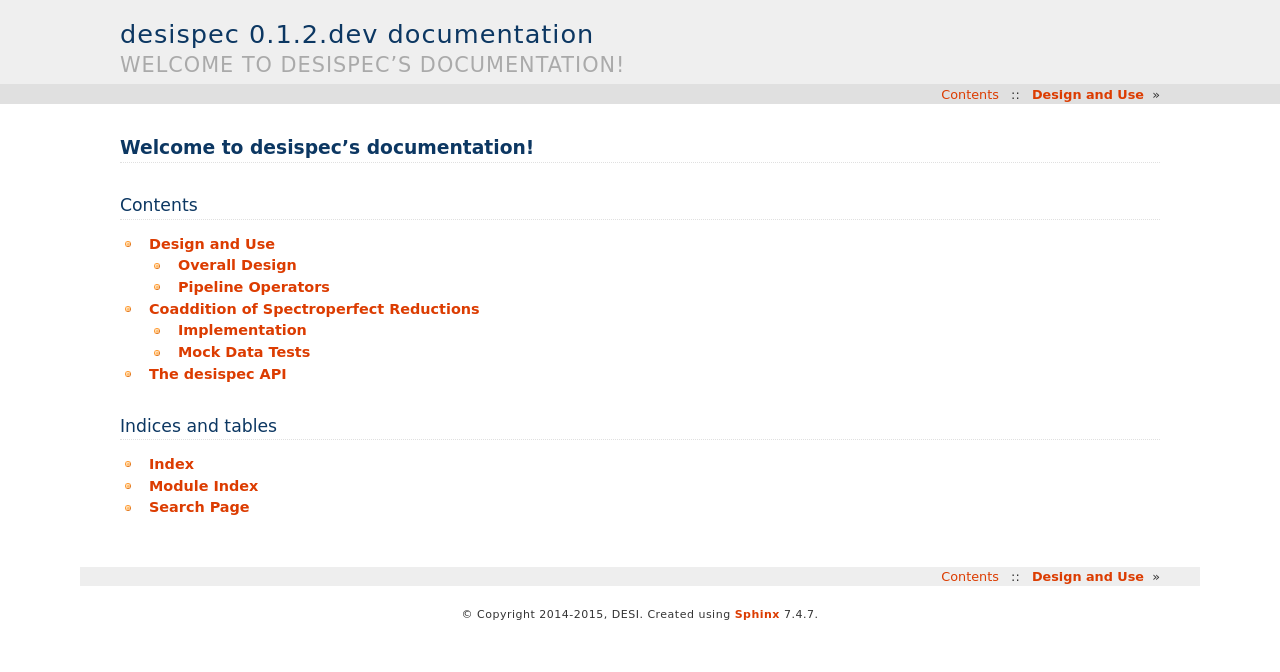
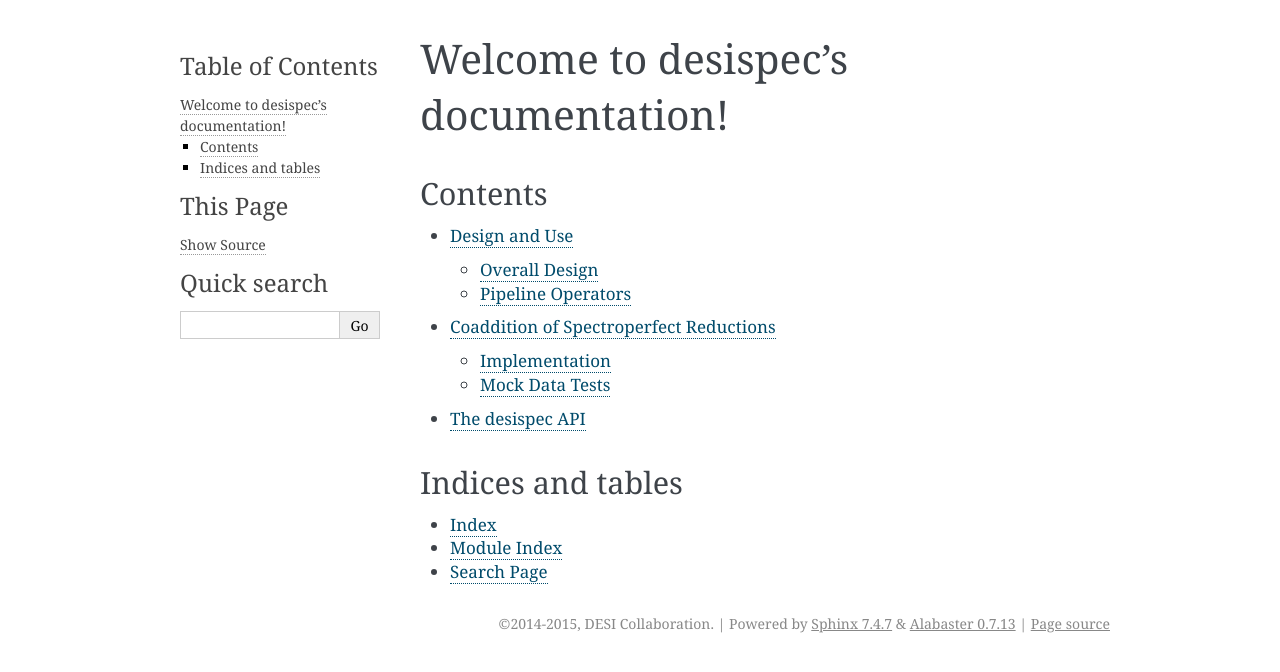
Before and after one commit to desihub/desispec, a Sphinx documentation site: the page built from doc/index.rst, in a window 1280 px wide. Shown: the top 672 px of the page. Built offline with Sphinx 7.4.7, drawn with Linux system fonts in a browser that asks for light colours.

```diff
--- a/doc/conf.py
+++ b/doc/conf.py
@@ -61,16 +61,19 @@ master_doc = 'index'
 
 # General information about the project.
 project = u'desispec'
-copyright = u'2014-2015, DESI'
+copyright = u'2014-2015, DESI Collaboration'
 
 # The version info for the project you're documenting, acts as replacement for
 # |version| and |release|, also used in various other places throughout the
 # built documents.
-#
+
+__import__(project)
+package = sys.modules[project]
+
 # The short X.Y version.
-version = '0.1.2.dev'
+version = package.__version__.split('-', 1)[0]
 # The full version, including alpha/beta/rc tags.
-release = '0.1.2.dev'
+release = package.__version__
 
 # The language for content autogenerated by Sphinx. Refer to documentation
 # for a list of supported languages.
@@ -118,7 +121,7 @@ napoleon_include_private_with_doc = True
 # The theme to use for HTML and HTML Help pages.  See the documentation for
 # a list of builtin themes.
 #html_theme = 'default'
-html_theme = 'haiku'
+#html_theme = 'haiku'
 
 # Theme options are theme-specific and customize the look and feel of a theme
 # further.  For a list of options available for each theme, see the
```
Also changed, not shown: 1 other file.
